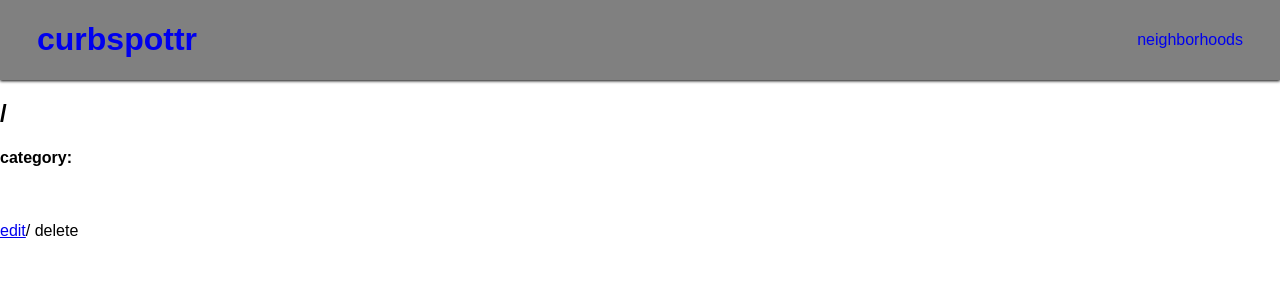
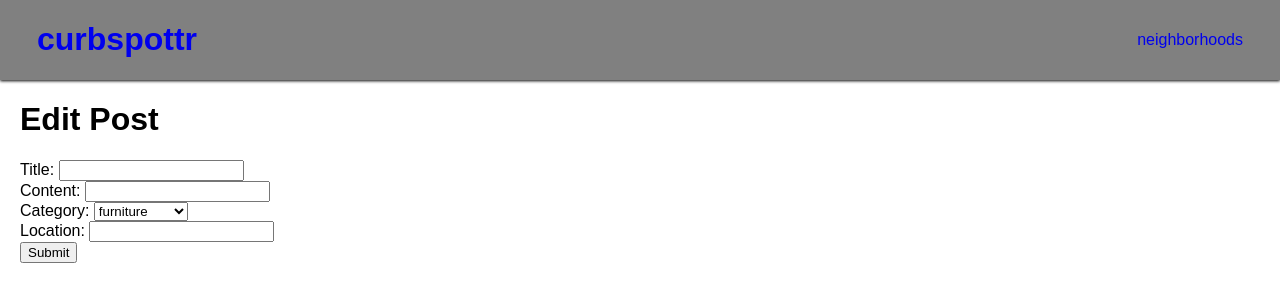
Before and after one commit to JessLGardner/curbspotter, a React (Create React App) app in the folder client/: page /neighborhoods/1/posts/1/edit in a window 1280 px wide. Shown: the top 302 px of the page. Built offline with nearby package versions, Linux system fonts and the light colour scheme; no server answers.

Commit message:
edit post component working (not redirecting)

```diff
--- a/client/src/App.js
+++ b/client/src/App.js
@@ -4,6 +4,8 @@ import GlobalNav from './components/GlobalNav';
 import NeighborhoodList from './components/NeighborhoodList';
 import Neighborhood from './components/Neighborhood';
 import Post from './components/Post';
+import EditPost from './components/EditPost';
+
 
 
 class App extends Component {
@@ -16,7 +18,7 @@ class App extends Component {
           <Route exact path="/neighborhoods" component={NeighborhoodList}/>
           <Route exact path="/neighborhoods/:id/posts" component={Neighborhood}/>
           <Route exact path="/neighborhoods/:neighborhoodId/posts/:id" component={Post}/>
-          <Route exact path="/neighborhoods/:neighborhoodId/posts/:id/edit" component={Post}/>
+          <Route exact path="/neighborhoods/:neighborhoodId/posts/:id/edit" component={EditPost}/>
 
         </div>
       </Router>
--- a/client/src/components/EditPost.jsx
+++ b/client/src/components/EditPost.jsx
@@ -1,4 +1,12 @@
 import React, { Component } from 'react';
+import { Redirect } from 'react-router-dom';
+import axios from 'axios';
+import styled from 'styled-components';
+
+const EditPostStyle = styled.div`
+  margin: 20px;
+`
+
 
 class EditPost extends Component {
   constructor(){
@@ -35,6 +43,9 @@ class EditPost extends Component {
     const post = this.state.post
     const neighborhoodId = this.props.match.params.neighborhoodId;
     const id = this.props.match.params.id;
+
+    const res = await axios.put(`/api/neighborhoods/${neighborhoodId}/posts/${id}`, post)
+    this.setState({redirect: true})
     }
 
 
@@ -47,8 +58,11 @@ class EditPost extends Component {
   }
 
   render() {
+    const neighborhoodId = this.props.match.params.neighborhoodId;
+    const id = this.props.match.params.id;
+
     return (
-      <div>
+      <EditPostStyle>
         <h1>Edit Post</h1>
         <form onSubmit={this._editPost}>
           <div>
@@ -59,9 +73,25 @@ class EditPost extends Component {
             <label htmlFor="content">Content: </label>
             <input onChange={this._handleChange} type="text" name="content" value={this.state.post.content} />
           </div>
+          <div>
+            <label htmlFor="title">Category: </label>
+            <select onChange={this._handleChange} type="text" name="category" value={this.state.post.category}>
+                <option>furniture</option>
+                <option>kids</option>
+                <option>misc</option>
+                <option>pets</option>
+                <option>construction</option>
+                <option>fitness</option>
+            </select>
+          </div>
+          <div>
+            <label htmlFor="content">Location: </label>
+            <input onChange={this._handleChange} type="text" name="location" value={this.state.post.location} />
+          </div>
           <button>Submit</button>
         </form>
-      </div>
+        {this.state.redirect && (<Redirect to={`/api/neighborhoods/${neighborhoodId}/posts/${id}`}/>)}
+      </EditPostStyle>
     );
   }
 }
--- a/client/src/components/Post.jsx
+++ b/client/src/components/Post.jsx
@@ -1,6 +1,13 @@
 import React, { Component } from 'react';
 import { Link } from 'react-router-dom'
 import axios from 'axios';
+import styled from 'styled-components';
+
+const PostStyle = styled.div`
+  margin: 20px;
+`
+
+
 
 class Post extends Component {
   constructor(){
@@ -31,18 +38,22 @@ class Post extends Component {
     const id = this.props.match.params.id;
 
     return (
-      <div>
-        <h2>{this.state.neighborhood.name} / {this.state.post.title}</h2>
+      <PostStyle>
+        <h2><Link to={`/neighborhoods/${neighborhoodId}/posts`}>
+        {this.state.neighborhood.name}
+        </Link></h2>
+        <h2>{this.state.post.title}</h2>
         <h4>category: {this.state.post.category}</h4>
         <img src={this.state.post.image_url} alt=""/>
-        <p>{this.state.post.content}</p>
+        <p>{this.state.post.content}</p><br/>
+        <p>{this.state.post.location}</p>
 
         <Link to={`/neighborhoods/${neighborhoodId}/posts/${id}/edit`}>
           edit
         </Link>
 
          / delete
-      </div>
+      </PostStyle>
     );
   }
 }
```
